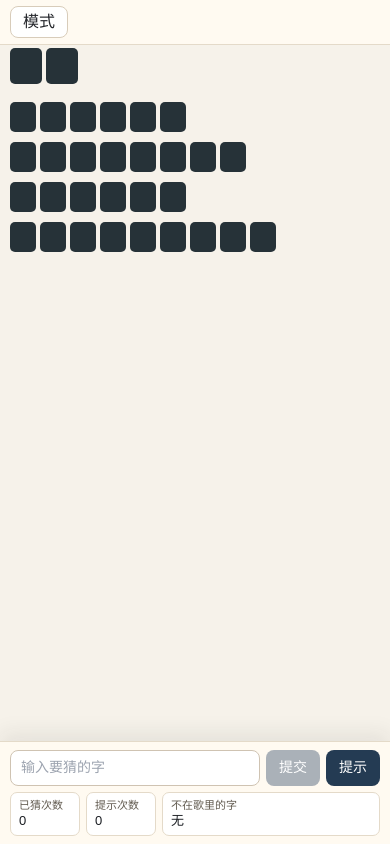
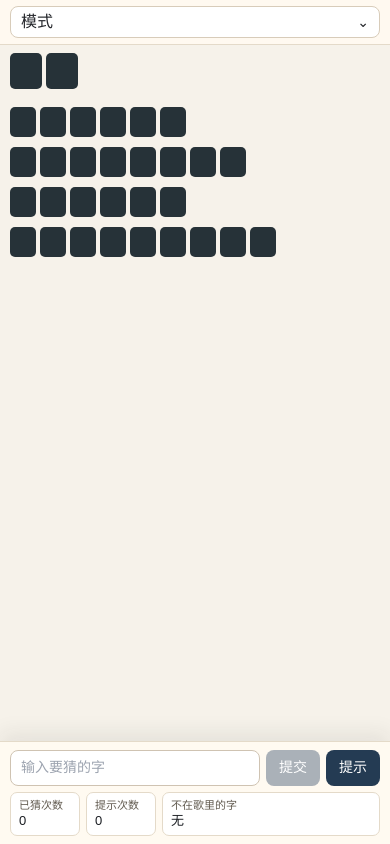
Before and after one commit to LuckyDogzyc/lyricguesser_vercel, a Next.js app: page / in a window 390 px wide. Built offline with nearby package versions, Linux system fonts and the light colour scheme.

Commit message:
Fix mobile dropdown navigation

```diff
--- a/app/globals.css
+++ b/app/globals.css
@@ -305,16 +305,14 @@ input {
   }
 
   .app-shell {
-    display: block;
+    display: flex;
+    flex-direction: column;
     height: 100dvh;
     min-height: 0;
   }
 
   .side-nav {
-    position: fixed;
-    top: 0;
-    left: 0;
-    right: 0;
+    position: relative;
     z-index: 20;
     padding: 6px 10px;
     background: rgba(255, 250, 241, 0.96);
@@ -327,20 +325,30 @@ input {
   }
 
   .mobile-mode-toggle {
-    display: inline-flex;
+    display: flex;
     align-items: center;
-    justify-content: center;
+    justify-content: space-between;
     min-height: 32px;
-    min-width: 58px;
+    width: 100%;
     border: 1px solid #d8ccba;
     border-radius: 8px;
+    padding: 0 10px;
     background: #fff;
     color: #24262b;
   }
 
+  .mobile-mode-toggle::after {
+    content: "⌄";
+    font-size: 14px;
+  }
+
+  .side-nav-open .mobile-mode-toggle::after {
+    content: "⌃";
+  }
+
   .nav-items {
     display: none;
-    grid-template-columns: repeat(4, minmax(0, 1fr));
+    grid-template-columns: repeat(2, minmax(0, 1fr));
     gap: 6px;
     margin-top: 6px;
   }
@@ -359,9 +367,11 @@ input {
   }
 
   .lyrics-panel {
-    height: 100dvh;
+    flex: 1;
+    height: auto;
     max-height: none;
-    padding: 48px 10px 104px;
+    min-height: 0;
+    padding: 8px 10px 104px;
     overflow-y: auto;
   }
 
```
